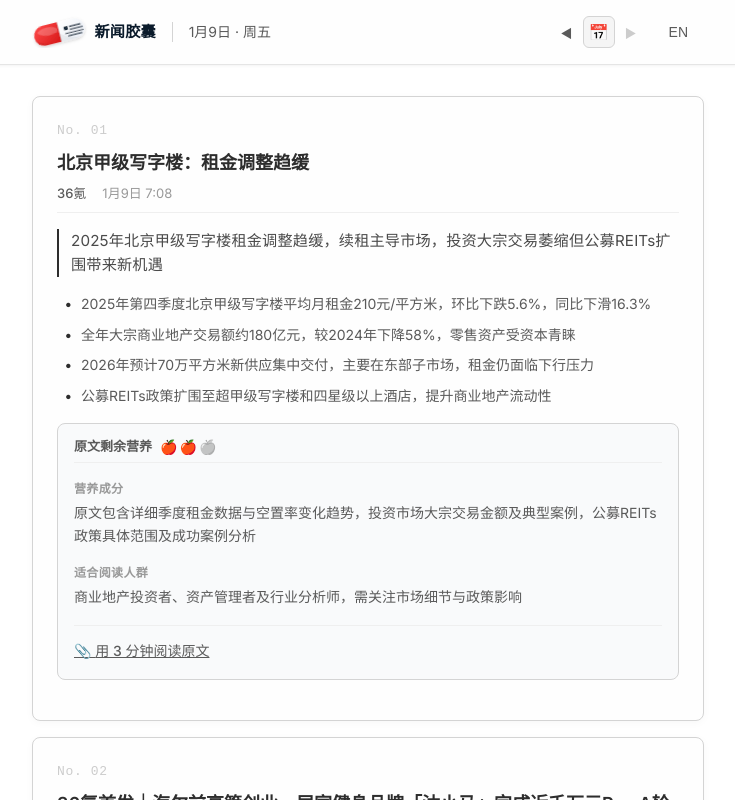
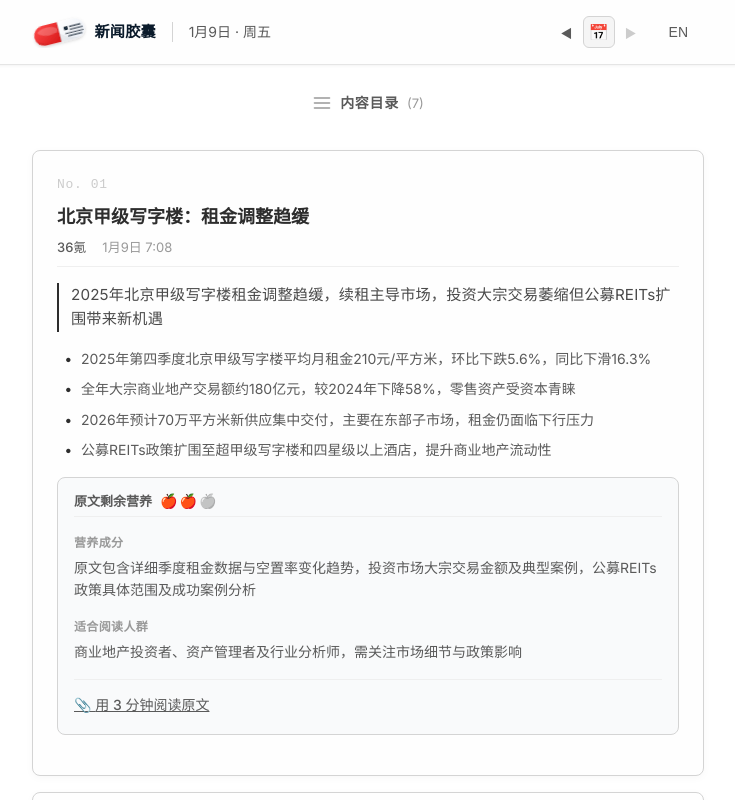
Before and after one commit to philly-git/news-capsule, a Next.js app in the folder news-capsule/: page / in a window 1280 px wide. Shown: the top 800 px of the page, without its empty margins (272-1007 px from the left). Built offline with nearby package versions, Linux system fonts and the light colour scheme.

Commit message:
feat: 同步首页到ui-lab最新设计，添加内容目录功能

```diff
--- a/news-capsule/app/page.js
+++ b/news-capsule/app/page.js
@@ -6,10 +6,10 @@ import SubscribeModal from '@/components/SubscribeModal';
 import Footer from '@/components/Footer';
 
 /**
- * UI Lab - 固定顶部版本
+ * 新闻胶囊首页
  * 整合 Logo + 日期 + 日期选择器到一个固定的顶栏
  */
-export default function UILabPage() {
+export default function HomePage() {
   const [isModalOpen, setIsModalOpen] = useState(false);
   const [subscriberCount, setSubscriberCount] = useState(0);
   const [feedsData, setFeedsData] = useState(null);
@@ -17,6 +17,7 @@ export default function UILabPage() {
   const [loading, setLoading] = useState(true);
   const [selectedDate, setSelectedDate] = useState(null);
   const [availableDates, setAvailableDates] = useState([]);
+  const [isSummaryExpanded, setIsSummaryExpanded] = useState(false);
 
   // 获取可用日期列表
   const fetchAvailableDates = async (lang) => {
@@ -192,7 +193,6 @@ export default function UILabPage() {
             <div className="lab-header-divider"></div>
             <div className="lab-date-info">
               <span className="lab-date">{formatDate(date, language)}</span>
-              {/* <span className="lab-count">{totalItems} {t.newsCount}</span> */}
             </div>
           </div>
 
@@ -278,15 +278,88 @@ export default function UILabPage() {
             </div>
           ) : (
             <>
+              {/* Headlines Summary (Collapsible) */}
+              <div className={`lab-headlines-summary ${isSummaryExpanded ? 'expanded' : 'collapsed'}`}>
+                <div
+                  className="lab-summary-header"
+                  onClick={() => setIsSummaryExpanded(!isSummaryExpanded)}
+                >
+                  <span className="lab-summary-icon-container">
+                    {isSummaryExpanded ? (
+                      <svg width="20" height="20" viewBox="0 0 24 24" fill="none" stroke="currentColor" strokeWidth="2" strokeLinecap="round" strokeLinejoin="round">
+                        <line x1="18" y1="6" x2="6" y2="18"></line>
+                        <line x1="6" y1="6" x2="18" y2="18"></line>
+                      </svg>
+                    ) : (
+                      <svg width="20" height="20" viewBox="0 0 24 24" fill="none" stroke="currentColor" strokeWidth="2" strokeLinecap="round" strokeLinejoin="round">
+                        <line x1="3" y1="12" x2="21" y2="12"></line>
+                        <line x1="3" y1="6" x2="21" y2="6"></line>
+                        <line x1="3" y1="18" x2="21" y2="18"></line>
+                      </svg>
+                    )}
+                  </span>
+                  <span className="lab-summary-title-text">
+                    {language === 'zh' ? '内容目录' : 'Contents'}
+                  </span>
+                  <span className="lab-summary-count">
+                    ({allNews.length})
+                  </span>
+                </div>
+
+                {isSummaryExpanded && (
+                  <div className="lab-headlines-list-container">
+                    <div className="lab-headlines-list">
+                      {allNews.map((item, index) => (
+                        <button
+                          key={item.id}
+                          className="lab-headline-item"
+                          onClick={(e) => {
+                            e.stopPropagation();
+                            const element = document.getElementById(`news-${item.id}`);
+                            if (element) {
+                              const headerOffset = 100;
+                              const elementPosition = element.getBoundingClientRect().top;
+                              const offsetPosition = elementPosition + window.pageYOffset - headerOffset;
+
+                              window.scrollTo({
+                                top: offsetPosition,
+                                behavior: 'smooth'
+                              });
+
+                              element.classList.add('highlight-card');
+                              setTimeout(() => element.classList.remove('highlight-card'), 2000);
+
+                              setIsSummaryExpanded(false);
+                            }
+                          }}
+                        >
+                          <span className="headline-index">{String(index + 1).padStart(2, '0')}</span>
+                          <span className="headline-text">{item.originalTitle}</span>
+                        </button>
+                      ))}
+                    </div>
+                    <div className="lab-summary-footer">
+                      <button
+                        className="lab-summary-collapse-btn"
+                        onClick={() => setIsSummaryExpanded(false)}
+                      >
+                        {language === 'zh' ? '收起' : 'Collapse'} ▲
+                      </button>
+                    </div>
+                  </div>
+                )}
+              </div>
+
               <div className="news-list">
                 {allNews.map((item, index) => (
+                  <div key={item.id} id={`news-${item.id}`}>
                     <NewsCardLab
-                    key={item.id}
                       item={item}
                       sourceName={item.sourceName}
                       language={language}
                       index={index}
                     />
+                  </div>
                 ))}
               </div>
 
```
Lines whose indentation alone changed are shown as unchanged.
